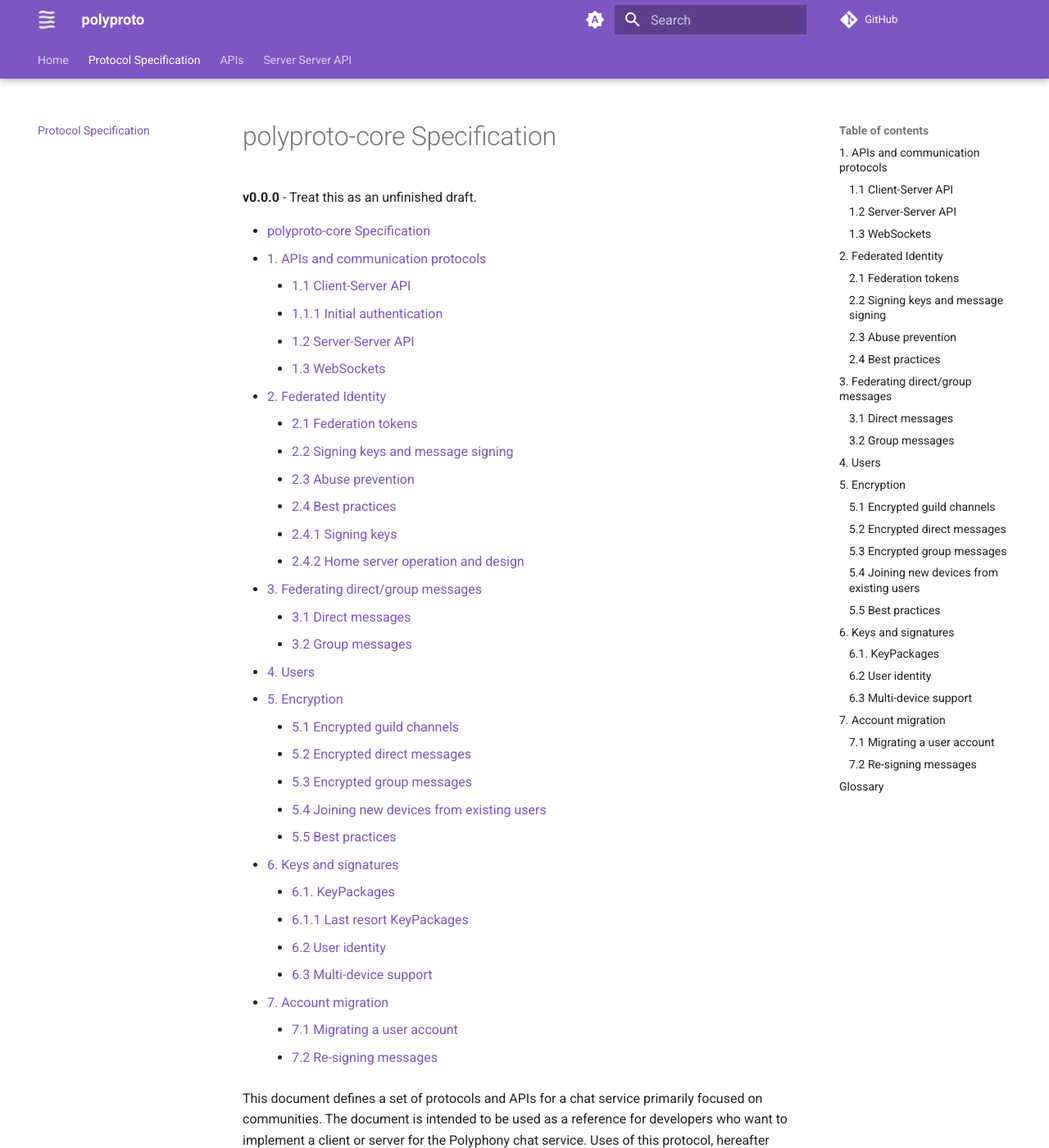
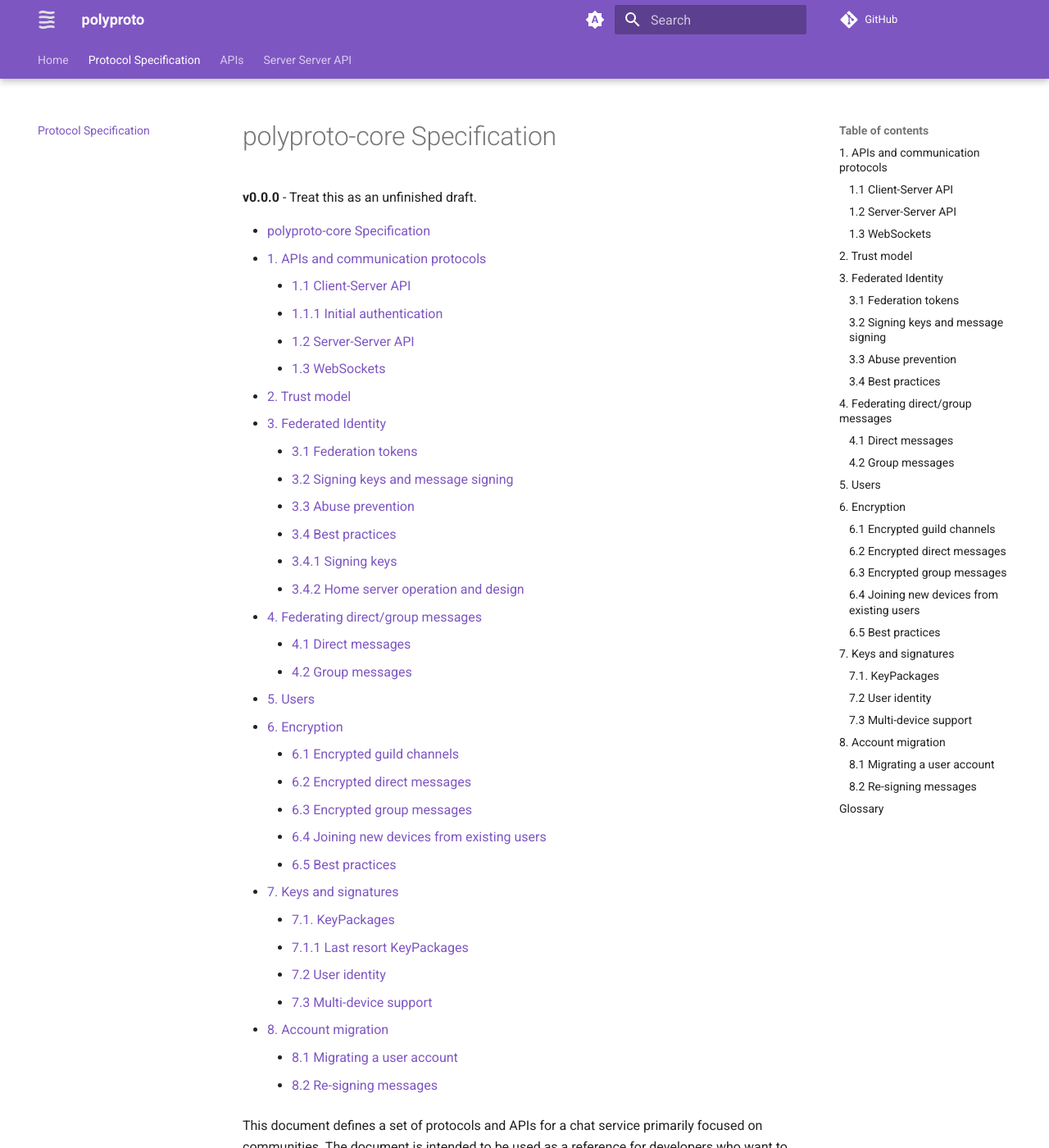
Before and after one commit to polyphony-chat/docs, an MkDocs documentation site: the page built from docs/specification.md, in a window 1280 px wide and 1400 px high. Shown: the whole window at 82% size. Built offline with MkDocs 1.6.1 and Material for MkDocs 9.7.7, drawn with Linux system fonts in a browser that asks for light colours; plug-ins that fetch from the network failed and are left out; comment, search, counter and statistics services are not loaded; some of the changed text lies outside the part shown.

Commit message:
Add section 2: trust model

````diff
--- a/SPECIFICATION.md
+++ b/SPECIFICATION.md
@@ -8,31 +8,32 @@
       - [1.1.1 Initial authentication](#111-initial-authentication)
     - [1.2 Server-Server API](#12-server-server-api)
     - [1.3 WebSockets](#13-websockets)
-  - [2. Federated Identity](#2-federated-identity)
-    - [2.1 Federation tokens](#21-federation-tokens)
-    - [2.2 Signing keys and message signing](#22-signing-keys-and-message-signing)
-    - [2.3 Abuse prevention](#23-abuse-prevention)
-    - [2.4 Best practices](#24-best-practices)
-      - [2.4.1 Signing keys](#241-signing-keys)
-      - [2.4.2 Home server operation and design](#242-home-server-operation-and-design)
-  - [3. Federating direct/group messages](#3-federating-directgroup-messages)
-    - [3.1 Direct messages](#31-direct-messages)
-    - [3.2 Group messages](#32-group-messages)
-  - [4. Users](#4-users)
-  - [5. Encryption](#5-encryption)
-    - [5.1 Encrypted guild channels](#51-encrypted-guild-channels)
-    - [5.2 Encrypted direct messages](#52-encrypted-direct-messages)
-    - [5.3 Encrypted group messages](#53-encrypted-group-messages)
-    - [5.4 Joining new devices from existing users](#54-joining-new-devices-from-existing-users)
-    - [5.5 Best practices](#55-best-practices)
-  - [6. Keys and signatures](#6-keys-and-signatures)
-    - [6.1. KeyPackages](#61-keypackages)
-      - [6.1.1 Last resort KeyPackages](#611-last-resort-keypackages)
-    - [6.2 User identity](#62-user-identity)
-    - [6.3 Multi-device support](#63-multi-device-support)
-  - [7. Account migration](#7-account-migration)
-    - [7.1 Migrating a user account](#71-migrating-a-user-account)
-    - [7.2 Re-signing messages](#72-re-signing-messages)
+  - [2. Trust model](#2-trust-model)
+  - [3. Federated Identity](#3-federated-identity)
+    - [3.1 Federation tokens](#31-federation-tokens)
+    - [3.2 Signing keys and message signing](#32-signing-keys-and-message-signing)
+    - [3.3 Abuse prevention](#33-abuse-prevention)
+    - [3.4 Best practices](#34-best-practices)
+      - [3.4.1 Signing keys](#341-signing-keys)
+      - [3.4.2 Home server operation and design](#342-home-server-operation-and-design)
+  - [4. Federating direct/group messages](#4-federating-directgroup-messages)
+    - [4.1 Direct messages](#41-direct-messages)
+    - [4.2 Group messages](#42-group-messages)
+  - [5. Users](#5-users)
+  - [6. Encryption](#6-encryption)
+    - [6.1 Encrypted guild channels](#61-encrypted-guild-channels)
+    - [6.2 Encrypted direct messages](#62-encrypted-direct-messages)
+    - [6.3 Encrypted group messages](#63-encrypted-group-messages)
+    - [6.4 Joining new devices from existing users](#64-joining-new-devices-from-existing-users)
+    - [6.5 Best practices](#65-best-practices)
+  - [7. Keys and signatures](#7-keys-and-signatures)
+    - [7.1. KeyPackages](#71-keypackages)
+      - [7.1.1 Last resort KeyPackages](#711-last-resort-keypackages)
+    - [7.2 User identity](#72-user-identity)
+    - [7.3 Multi-device support](#73-multi-device-support)
+  - [8. Account migration](#8-account-migration)
+    - [8.1 Migrating a user account](#81-migrating-a-user-account)
+    - [8.2 Re-signing messages](#82-re-signing-messages)
 
 
 This document defines a set of protocols and APIs for a chat service primarily focused on communities. The document is intended to be used as a reference for developers who want to implement a client or server for the Polyphony chat service. Uses of this protocol, hereafter referred to as "polyproto", include Instant Messaging, Voice over IP, and Video over IP, where your identity is federated between multiple servers.
@@ -73,7 +74,18 @@
     TODO: Describe how WebSocket connections are established, maintained, and terminated, as well
     as what exactly WebSocket connections are used for.
 
-## 2. Federated Identity
+## 2. Trust model
+
+The trust model of polyproto-core assumes the following:
+
+1.  A user trusts their home server and its admins to keep their data safe, and to not act on their behalf without their consent.
+2.  For a user to distrust their home server, something irregular must have happened. There have to be ways for users to detect such irregularities.
+3.  Users trust servers hosting communication channels to keep their data safe from unauthorized access.
+4.  When joining a guild from another server in the context of federation, a user trusts this server and its admins with a copy of their public profile, as well as unencrypted data sent to the server.
+5.  Users trust the other members in encrypted guild channels, encrypted direct messages, and encrypted group messages with the content of their messages.
+6.  Users do not have to trust that non-home servers won't act on their behalf without their consent, as non-home servers can not act on a foreign user's behalf without making it obvious to all users involved.
+
+## 3. Federated Identity
 
 Federating user identities means that users can fully participate on other instances. This means that users can, for example, DM users from another server or join external Guilds.
 
@@ -126,7 +138,7 @@
 
 The usage of a federation token prevents a malicious user from generating an external session token on behalf of another user.
 
-### 2.1 Federation tokens
+### 3.1 Federation tokens
 
 Federation tokens are generated by the user's home server. The token is a JSON object that contains the following information:
 
@@ -137,7 +149,7 @@
 - A securely-randomly generated nonce
 
 
-### 2.2 Signing keys and message signing
+### 3.2 Signing keys and message signing
 
 As mentioned in the previous section, users must hold on to a private key at all times. This key is used to sign all messages that the user sends to other instances. The key is generated by the user's home server, and is sent to the user's client when the user first registers on the server. The key is stored in the client's local storage. The signing key must not be used for encryption purposes.
 
@@ -149,7 +161,7 @@
 
     TODO: Note about signing keys and how they are generated
 
-### 2.3 Abuse prevention
+### 3.3 Abuse prevention
 
 To protect users from malicious home servers secretly acting on the behalf of non-consenting users,
 a mechanism is needed to prevent home servers from generating federation tokens for users without
@@ -192,34 +204,34 @@
     the encrypted channel cannot be decrypted by that session. If secrecy/confidentiality are of
     concern, users should host their own home server and use end-to-end encryption.
 
-### 2.4 Best practices
+### 3.4 Best practices
 
-#### 2.4.1 Signing keys
+#### 3.4.1 Signing keys
 
 - Instance/user signing keys should be rotated at least every 30 days. This is to ensure that a compromised key can only be used for a limited amount of time.
 - If Bobs client fails to verify the signature of Alice's message with the public key/certificate pair received from Server B, it should ask Server A for the public key of Alice at the time the message was sent. If the verification fails again, the message should be treated with extreme caution.
 
-#### 2.4.2 Home server operation and design
+#### 3.4.2 Home server operation and design
 
 - Employ a caching layer to handle the potentially large amount of requests for public key certificates without putting unnecessary strain on the database.
 
-## 3. Federating direct/group messages
+## 4. Federating direct/group messages
 
-### 3.1 Direct messages
+### 4.1 Direct messages
 
 Federating direct messages is relatively simple. When Alice sends a message to Bob, her client will send the message to her home server via an API request. Her home server will then send the message to Bob's client via an established WebSocket connection, and vice versa.
 
-### 3.2 Group messages
+### 4.2 Group messages
 
 Group messages work just like guilds. The data is stored by the home server of the group's creator, meaning that all group members will have to communicate with the group creator's home server. If the group creator leaves the group, the ownership of the group is transferred to another member. The group chat stays on the group creator's home server, unless a migration is initiated by the group owner.
 
-## 4. Users
+## 5. Users
 
 Each client must have a user associated with it. A user is identified by a unique federation ID (FID), which consists of the user's username (which must be unique on the instance) and the instance's root domain. A FID is formatted as follows: `user@domain.tld`, which makes for a globally unique user ID. Federation IDs are case-insensitive.
 
 The following regex can be used to validate user IDs: `\b([A-Z0-9._%+-]+)@([A-Z0-9.-]+\.[A-Z]{2,})\b`.
 
-## 5. Encryption
+## 6. Encryption
 
 Polyproto offers end-to-end encryption for messages via Message Layer Security (MLS). Polyproto compliant servers take on the role of both an Authentication Service and a Delivery Service in context of MLS.
 
@@ -229,7 +241,7 @@
 
 Note, that in the below sequence diagrams, the MLS Welcome message and the MLS Group notify message are all encrypted using the public key of the recipient. The public key in this context is not to be confused with the public signing key.
 
-### 5.1 Encrypted guild channels
+### 6.1 Encrypted guild channels
 
 Encrypting a guild channel is done by a client with the `MANAGE_CHANNEL` permission. Upon successfully requesting enabling encryption of a channel, all future messages in it will be encrypted. Joining an encrypted channel is done by sending a join request to the server. The server will then notify the channels' members of the join request. The members will then decide whether to accept or reject the join request. If the join request is accepted by any member, that member will initiate the MLS welcoming process. If the member finds that the join request is invalid (perhaps due to an invalid `KeyPackage`), the join request must be denied. It is imperative that join requests are verified correctly by the server.
 
@@ -270,7 +282,7 @@
 ```
 Fig. 2: Sequence diagram of a successful encrypted channel join in which Alice acts as a gatekeeper. The sequence diagram assumes that Alice can verify Charlies' public key to indeed belong to Charlie, and that Alice accepts the join request.
 
-### 5.2 Encrypted direct messages
+### 6.2 Encrypted direct messages
 
 Adding another person to a direct message is not possible, and would not make much sense, as the new person cannot see any messages that were sent before they joined the group. If Alice wants to add Charlie to a direct message with Bob, she will have to create a new direct message with Bob and Charlie.
 
@@ -304,7 +316,7 @@
 Fig. 3: Sequence diagram of a successful encrypted direct message creation.
 
 
-### 5.3 Encrypted group messages
+### 6.3 Encrypted group messages
 
 Encrypted group messages work by using the traditional MLS protocol, with the additional concept of group owners. Only group owners can add new members to the group and forcibly remove others from the group. The Group owner is determined by the Client-Server API.
 
@@ -363,16 +375,16 @@
 ```
 Fig. 4: Sequence diagram of a successful encrypted group creation with 3 members.
 
-### 5.4 Joining new devices from existing users
+### 6.4 Joining new devices from existing users
 
 Regardless of channel or group permissions, a user join request from a new device should be accepted by default.
 
-### 5.5 Best practices
+### 6.5 Best practices
 
 - In case of encrypted guild channel join requests, it may be a good idea to treat multiple join requests from the same user with different clients as a single join request.
 - Joining an encrypted channel, even from an already established member with a new device, should be an event clearly visible to all members of the channel. This is to prevent a malicious user from joining a channel without the other members noticing.
 
-## 6. Keys and signatures
+## 7. Keys and signatures
 
 All keys must be generated using the `EdDSA` signature scheme.
 
@@ -380,7 +392,7 @@
 
     TODO: Specifics?
 
-### 6.1. KeyPackages
+### 7.1. KeyPackages
 
 !!! warning
 
@@ -412,19 +424,19 @@
 
 Because `KeyPackages` are supposed to be used only once, it is recommended that servers store multiple valid `KeyPackages` for each user. A server must notify a client when it is running low on `KeyPackages` for a user. Consult the Client-Server-API for more information on how servers should request new `KeyPackages` from clients. Servers should delete a `KeyPackage` when it is no longer valid.
 
-#### 6.1.1 Last resort KeyPackages
+#### 7.1.1 Last resort KeyPackages
 
 A "last resort" `KeyPackage` is a `KeyPackage` which can be used multiple times. Such `KeyPackages` are only to be given out to clients when a server has no more valid, regular `KeyPackages` available for a user. This is to prevent DoS attacks, where a malicious client could request a large amount of `KeyPackages` for a user, causing other users not being able to adding the attacked user to an encrypted group or guild channel.
 
 Once a server has given out a "last resort" `KeyPackage` to a client, the server should request a new "last resort" `KeyPackage` from the client from the user, once they connect to the server again. The old "last resort" `KeyPackage` should then be deleted.
 
-### 6.2 User identity
+### 7.2 User identity
 
 Even though section 6.1 defines that a `KeyPackage` should be deleted by the server after it has been given out once, servers must keep track of the identity keys of all users that are registered on the server, and must be able to provide a users' identity key (or keys, in the case of multi-device users) for a given timestamp, when requested. This is to ensure messages sent by users, even ones sent a long time ago, can be verified by other servers and their users. This is because the public key of a user may change over time and users must sign all messages they send to other servers.
 
 Likewise, a client should also keep track of all of its own identity keys, to potentially verify their identity in case of a migration.
 
-### 6.3 Multi-device support
+### 7.3 Multi-device support
 
 Polyproto servers and clients must implement multi-device support, as defined in the MLS specification (RFC9420).
 Clients must not use the same keys on multiple devices. Instead, the MLS protocol assigns a new `LeafNode` to each device.
@@ -432,7 +444,7 @@
 Each device provides its own `KeyPackages` as well as an own set of unique identity and signature keys.
 Polyproto home servers must guarantee this uniqueness amongst all users of the server.
 
-## 7. Account migration
+## 8. Account migration
 
 Account migration allows users to move their account and associated data to another identity.
 This allows users to switch home servers while not losing ownership of messages sent by them.
@@ -453,7 +465,7 @@
    messages to the new account. To have all messages from a server re-signed, a user must
    prove that they are the owner of the private keys used to sign the messages.
 
-### 7.1 Migrating a user account
+### 8.1 Migrating a user account
 
 ```
 Server_A                               Alice_A                                                Server_B                                            Alice_B
@@ -538,7 +550,7 @@
     regarding the old account to the new server, which makes the process more seamless for other
     users. The "non-cooperative homeserver migration method" is only a last resort.
 
-### 7.2 Re-signing messages
+### 8.2 Re-signing messages
 
 Re-signing messages is the process of transferring ownership of messages from an old account to the
 new, migrated account. The process requires some coordination between the new and old accounts,
````
